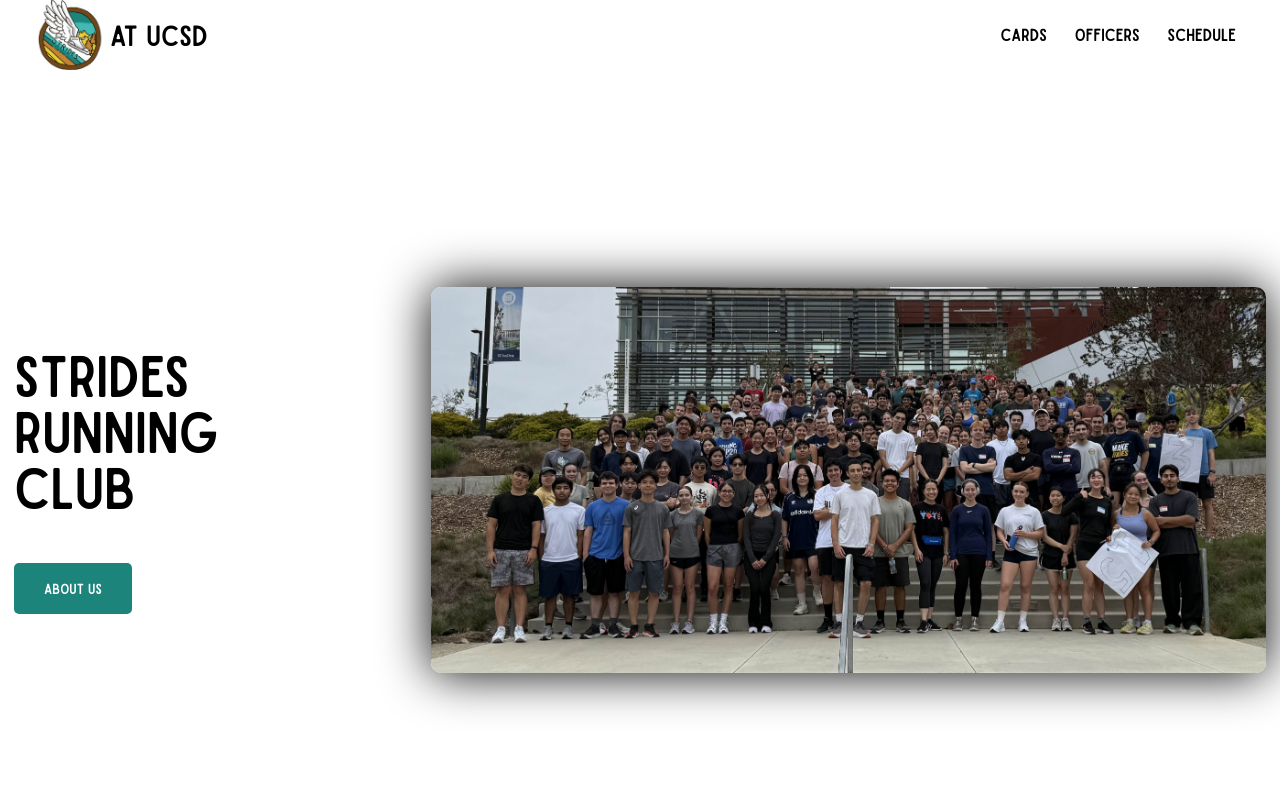
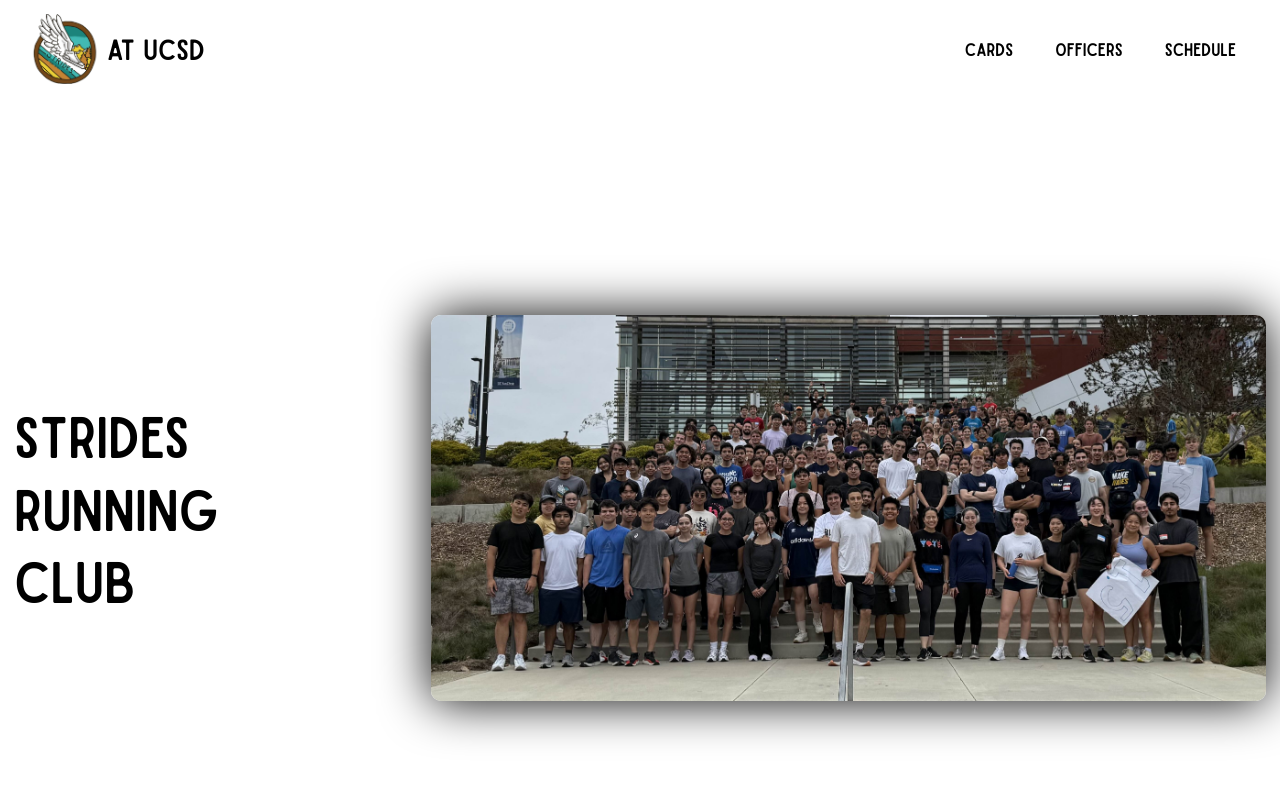
Before and after one commit to reeantran/Strides-Running-Club, a Next.js app: page / in a window 1280 px wide. Shown: the top 800 px of the page. Built offline with nearby package versions, Linux system fonts and the light colour scheme.

Commit message:
edit padding

```diff
--- a/app/page.jsx
+++ b/app/page.jsx
@@ -35,27 +35,9 @@ export default function HomePage() {
       >
         {/* Left: headline + CTA */}
         <div className="flex flex-col justify-center md:text-left text-center">
-          <h1 className="font-sailors text-[2.5rem] md:text-[4rem] mb-6 leading-none">
+          <h1 className="font-sailors text-[2.75rem] md:text-[4rem] leading-[1.3]">
             Strides<br />Running<br />Club
           </h1>
-
-          <a href="#about-us" className="self-center md:self-start">
-            <button
-              className="
-                relative text-[1rem] bg-teal px-[30px] py-[15px] border-none
-                rounded-[5px] text-white mt-8 cursor-pointer overflow-hidden
-                transition-colors duration-300
-                after:content-[''] after:absolute after:top-0 after:left-0
-                after:w-0 after:h-full after:bg-teal-light after:transition-all
-                after:duration-300 after:rounded-[5px]
-                hover:after:w-full
-              "
-            >
-              <span className="relative z-10 font-sailors text-white no-underline">
-                About Us
-              </span>
-            </button>
-          </a>
         </div>
 
         {/* Right: hero image*/}
--- a/components/Navbar.jsx
+++ b/components/Navbar.jsx
@@ -5,7 +5,7 @@ import Link from 'next/link';
 import Image from 'next/image';
 
 const NAV_LINKS = [
-  { label: 'Cards',    href: '/cards' },
+  { label: 'Cards', href: '/cards' },
   { label: 'Officers', href: '/officers' },
   { label: 'Schedule', href: '/schedule' },
 ];
@@ -14,33 +14,44 @@ export default function Navbar() {
   const [menuOpen, setMenuOpen] = useState(false);
 
   return (
-    <nav className="sticky top-0 z-[999] bg-white h-20 flex justify-center items-center text-[1.2rem]">
-      {/* Inner container — px-[30px] matches page content padding */}
-      <div className="max-w-content w-full flex justify-between items-center h-20 mx-auto px-[30px]">
+    <nav className="sticky top-0 z-[999] bg-white flex justify-center">
+      <div className="max-w-content w-full flex justify-between items-center mx-auto px-[30px] py-4">
 
         {/* Logo */}
         <Link
           href="/"
-          className="flex items-center no-underline text-black text-[2rem] font-sailors cursor-pointer"
+          className="flex items-center gap-2 no-underline text-black text-[2rem] font-sailors"
         >
           <Image
             src="/images/logos/strides-logo.png"
             alt="Strides Logo"
             width={70}
             height={70}
-            className="m-[5px] max-h-[70px] w-auto"
+            className="max-h-[70px] w-auto"
           />
           at UCSD
         </Link>
 
-        {/* Desktop nav links */}
-        <ul className="hidden md:flex items-center list-none text-center h-20">
+        {/* Desktop Nav */}
+        <ul className="hidden md:flex items-center gap-4">
           {NAV_LINKS.map(({ label, href }) => (
-            <li key={href} className="h-20">
+            <li key={href}>
               <Link
                 href={href}
-                className="text-black no-underline flex items-center justify-center px-4 h-full
-                           hover:scale-110 transition-transform duration-500 font-sailors"
+                className="
+                  text-black
+                  no-underline
+                  flex
+                  items-center
+                  justify-center
+                  px-4
+                  py-4
+                  font-sailors
+                  hover:scale-110
+                  transition-transform
+                  duration-500
+                  text-[1.25rem]
+                "
               >
                 {label}
               </Link>
@@ -48,7 +59,7 @@ export default function Navbar() {
           ))}
         </ul>
 
-        {/* Hamburger button (mobile) */}
+        {/* Hamburger */}
         <button
           onClick={() => setMenuOpen(prev => !prev)}
           className="md:hidden bg-transparent border-none cursor-pointer p-2"
@@ -64,22 +75,46 @@ export default function Navbar() {
         </button>
       </div>
 
-      {/* Mobile dropdown — auto height, no fixed 50vh */}
+      {/* Mobile Dropdown */}
       <ul
         className={`
-          md:hidden absolute w-full bg-white list-none text-center z-[99]
-          transition-all duration-500 text-[1.6rem]
-          ${menuOpen
-            ? 'top-full opacity-100 pointer-events-auto'
-            : 'top-[-1000px] opacity-0 pointer-events-none'}
+          md:hidden
+          absolute
+          top-full
+          left-0
+          w-full
+          bg-white
+          list-none
+          text-center
+          z-[99]
+          text-[1.6rem]
+          transition-all
+          duration-500
+          ${
+            menuOpen
+              ? 'opacity-100 pointer-events-auto'
+              : 'opacity-0 pointer-events-none'
+          }
         `}
       >
         {NAV_LINKS.map(({ label, href }) => (
-          <li key={href} className="w-full border-b border-gray-100 last:border-0">
+          <li
+            key={href}
+            className="w-full border-b border-gray-100 last:border-0"
+          >
             <Link
               href={href}
               onClick={() => setMenuOpen(false)}
-              className="text-black no-underline w-full flex items-center justify-center py-5 font-sailors"
+              className="
+                text-black
+                no-underline
+                w-full
+                flex
+                items-center
+                justify-center
+                py-6
+                font-sailors
+              "
             >
               {label}
             </Link>
--- a/components/RouteCard.jsx
+++ b/components/RouteCard.jsx
@@ -25,7 +25,7 @@ export default function RouteCard({
       <div
         className={`rounded-[20px] p-2.5 text-white font-bold ${colorClasses}`}
       >
-        <div className="grid md:grid-cols-[1fr_1fr] gap-[10px]">
+        <div className="grid grid-cols-2 gap-[10px]">
 
           {/* LEFT SIDE - Card Art */}
           <div>
@@ -38,7 +38,7 @@ export default function RouteCard({
             />
             {/* Art Credit */}
             {artCredit && (
-              <figcaption className="py-1 text-center text-[0.6rem]">
+              <figcaption className="pt-2 text-center text-[.7rem]">
                 {artCredit}
               </figcaption>
             )}
@@ -74,7 +74,7 @@ export default function RouteCard({
             <div>
                 {/* Description */}
                 <div className="border-t-[2px] border-white p-2 flex-1">
-                  <p className="leading-snug text-[0.75rem] md:text-[0.6rem] text-center">
+                  <p className="leading-snug text-[0.8rem] md:text-[0.65rem] text-center">
                     {description}
                   </p>
                 </div>
```
